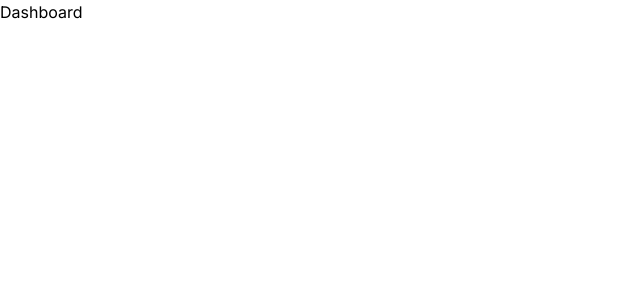
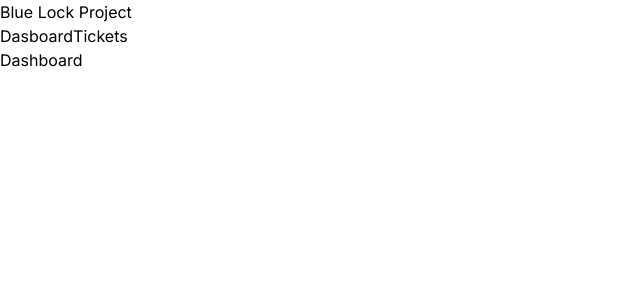
Before and after one commit to diopmorfall/nextjs-tutorial, a Next.js app: page / in a window 1280 px wide. Shown: the top 300 px of the page, without its empty margins (0-640 px from the left). Built offline with nearby package versions, Linux system fonts and the light colour scheme.

Commit message:
Layout and Link

```diff
--- /dev/null
+++ b/app/components/Navbar.jsx
@@ -0,0 +1,11 @@
+import Link from 'next/link'
+
+export default function Navbar(){
+    return(
+        <nav>
+          <h1>Blue Lock Project</h1>
+          <Link href="/">Dasboard</Link>
+          <Link href="/tickets">Tickets</Link>
+        </nav>
+    )
+}
--- a/app/layout.jsx
+++ b/app/layout.jsx
@@ -1,5 +1,8 @@
+import Link from 'next/link'
 import './globals.css'
 import { Inter } from 'next/font/google'
+
+import Navbar from './components/Navbar';
 
 const inter = Inter({ subsets: ['latin'] })
 
@@ -8,12 +11,19 @@
   description: 'Generated by create next app',
 }
 
+//* this page contains all our pages, and can be used to include all of the components and parts that can be repeated across multiple components
+//? instead of adding them to each component, we add them here
+//* the layout component is always displayed, with the children the currently rendered component
+
 export default function RootLayout({ children }) {
   return (
     <html lang="en">
-      <body className={inter.className}>{children}</body>
+      <body className={inter.className}>
+        <Navbar />
+        {children}
+      </body>
     </html>
   )
 }
 
-//* this page contains all our pages
+//? the Link component is a wrapped <a> that intercepts any request for the server, and handles the routing in the browser
--- a/app/page.jsx
+++ b/app/page.jsx
@@ -1,6 +1,3 @@
-import Image from 'next/image' //* this is a Next component
-//* most of our content will be driven from here
-
 export default function Home() {
     return (
         <main>
```
